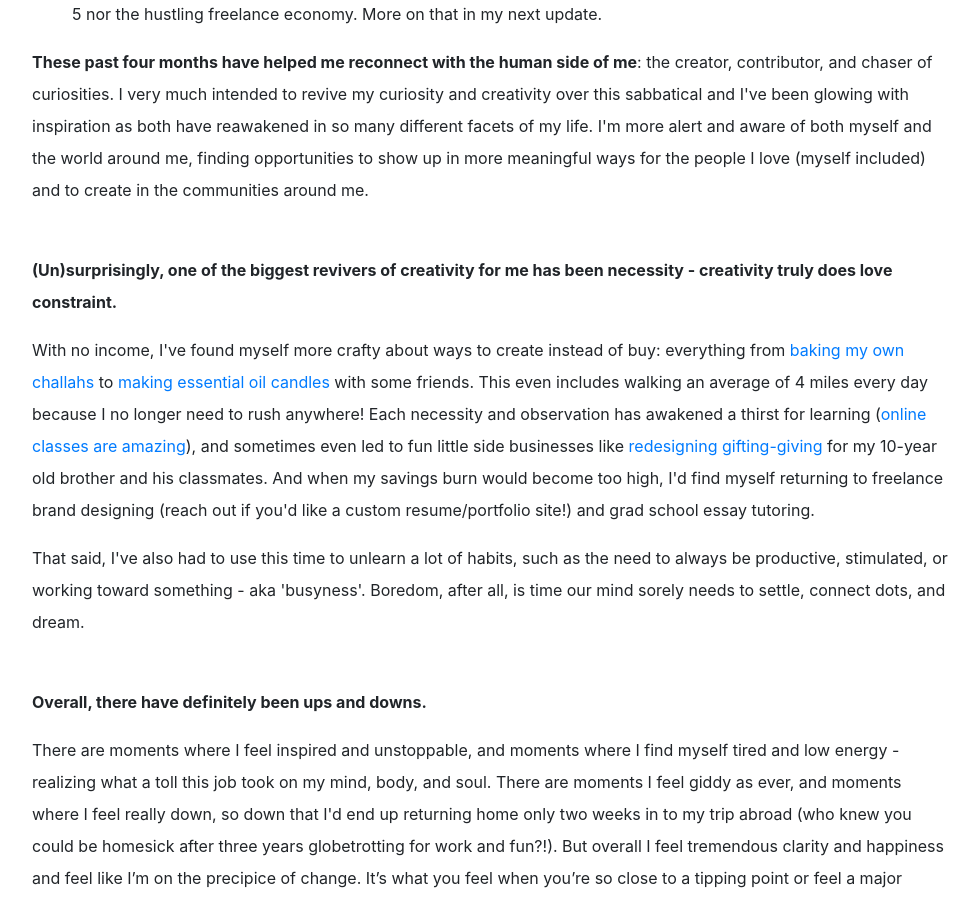
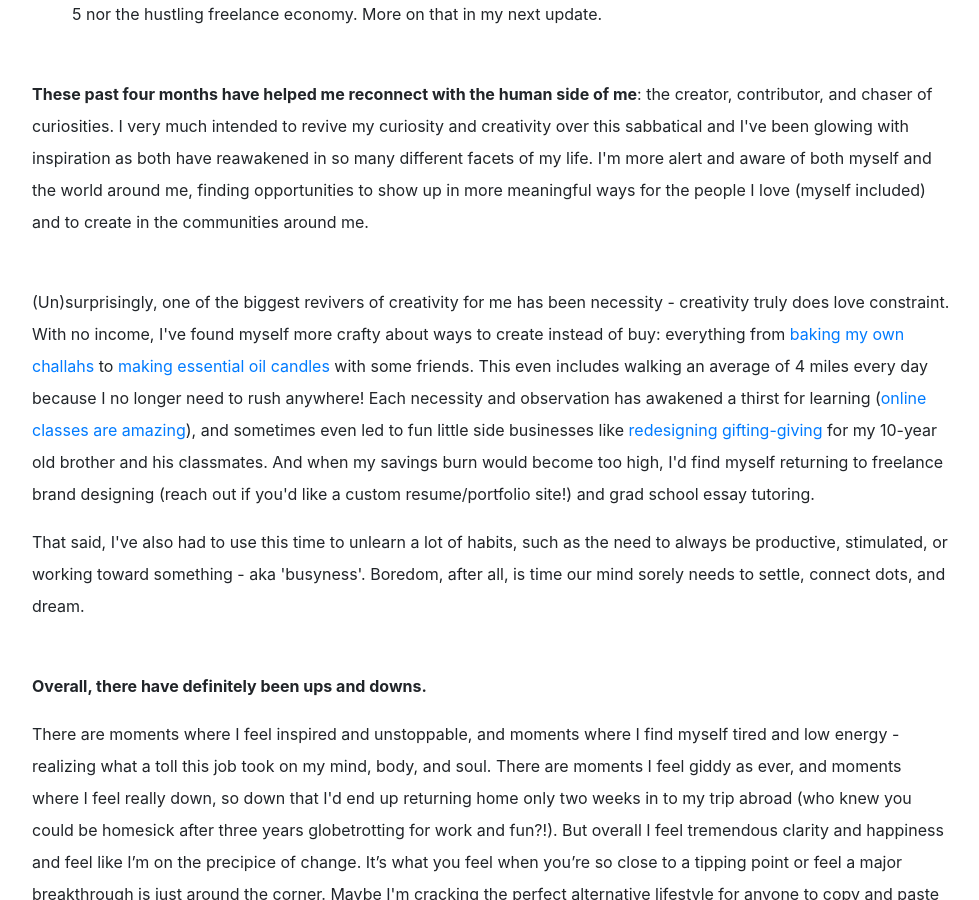
Before and after one commit to dalkat/dalkat.github.io, a Jekyll site: the page built from update-1.md, in a window 1280 px wide and 900 px high, scrolled down 1549 px. Shown: the whole window, without its empty margins (148-1127 px from the left). Built offline with Jekyll 4.4.1, drawn with Linux system fonts in a browser that asks for light colours; nearby versions of some CDN libraries; some web fonts are replaced; library files that are not in the unit come from our copies.

Commit message:
blog 1.2.8

```diff
--- a/_layouts/update-1.html
+++ b/_layouts/update-1.html
@@ -43,15 +43,14 @@ layout: default-sub
 
             <p>I became consumed with answering: &ldquo;What might life look like if it was designed around curiosity? What if we had the freedom to live our intentions as they arise, rather than giving the best hours of our days to a single entity?&rdquo; In essence, I realized that I wasn't trying to make a career change or figure out 'where next'; I was trying to make a life change, challenge what the &ldquo;normal&rdquo; path that's been set for many of us, and actively live my life.</p><br>
             <p><b>In good ol' consulting fashion, my sabbatical has ironically fallen into the rules of threes.&nbsp;</b></p>
-            <ul>
+            <p><ul>
             <li>The<strong> first part</strong>&nbsp;was where I'd reset, reflect, and reconnect with my intuition. I made space to reactivate and feed my senses, as well as to reflect and package up on the lessons I'd learned over the past few years so I could start my next chapter feeling like I had all the lessons I needed in my toolbox.&nbsp;(More on intuition at the end)</li>
             <li>The<strong> second part</strong>&nbsp;is where I'm at now, and it's all about play and the pure love of learning. We humans are so multifaceted and working 80% of our waking hours usually means we lose that multifaceted nature by prioritizing some interests over others. So I've created a playbox of unstructured time for myself and I'm honoring my love for play - whether picking up new skills or hobbies, building community events, or building micro-businesses for fun.</li>
             <li>The&nbsp;<strong>next part ahead</strong>, which I'm dipping my toe into now, is building out a financially sustainable alternative model for life that isn't just available to those with the privilege of taking a sabbatical, and isn't the typical all-consuming 9-5 nor the hustling freelance economy. More on that in my next update.</li>
-            </ul>
+            </ul></p><br>
             <p><b>These past four months have helped me reconnect with the human side of me</b>: the creator, contributor, and chaser of curiosities. I very much intended to revive my curiosity and creativity over this sabbatical and I've been glowing with inspiration as both have reawakened in so many different facets of my life. I'm more alert and aware of both myself and the world around me, finding opportunities to show up in more meaningful ways for the people I love (myself included) and to create in the communities around me. </p><br>
 
-            <p><b>(Un)surprisingly, one of the biggest revivers of creativity for me has been necessity - creativity truly does love constraint.</b></p>
-            <p>With no income, I've found myself more crafty about ways to create instead of buy: everything from&nbsp;<a href="https://daliakatan.com/challah" target="_blank">baking my own challahs</a> to <a href="https://ezentialsf.com/" target="_blank">making essential oil candles</a>&nbsp;with some friends. This even includes walking an average of 4 miles every day because I no longer need to rush anywhere! Each necessity and observation has awakened a thirst for learning (<a href="https://skl.sh/2TE2fKn" target="_blank">online classes are amazing</a>), and sometimes even led to fun little side businesses like <a href="https://presently.fun" target="_blank">redesigning gifting-giving</a> for my 10-year old brother and his classmates. And when my savings burn would become too high, I'd find myself returning to freelance brand designing (reach out if you'd like a custom resume/portfolio site!) and grad school essay tutoring. </p>
+            <p>(Un)surprisingly, one of the biggest revivers of creativity for me has been necessity - creativity truly does love constraint. With no income, I've found myself more crafty about ways to create instead of buy: everything from&nbsp;<a href="https://daliakatan.com/challah" target="_blank">baking my own challahs</a> to <a href="https://ezentialsf.com/" target="_blank">making essential oil candles</a>&nbsp;with some friends. This even includes walking an average of 4 miles every day because I no longer need to rush anywhere! Each necessity and observation has awakened a thirst for learning (<a href="https://skl.sh/2TE2fKn" target="_blank">online classes are amazing</a>), and sometimes even led to fun little side businesses like <a href="https://presently.fun" target="_blank">redesigning gifting-giving</a> for my 10-year old brother and his classmates. And when my savings burn would become too high, I'd find myself returning to freelance brand designing (reach out if you'd like a custom resume/portfolio site!) and grad school essay tutoring. </p>
 
             <p>That said, I've also had to use this time to unlearn a lot of habits, such as the need to always be productive, stimulated, or working toward something - aka 'busyness'. Boredom, after all, is time our mind sorely needs to settle, connect dots, and dream.</p><br>
             <p><b>Overall, there have definitely been ups and downs. </b></p>
```
